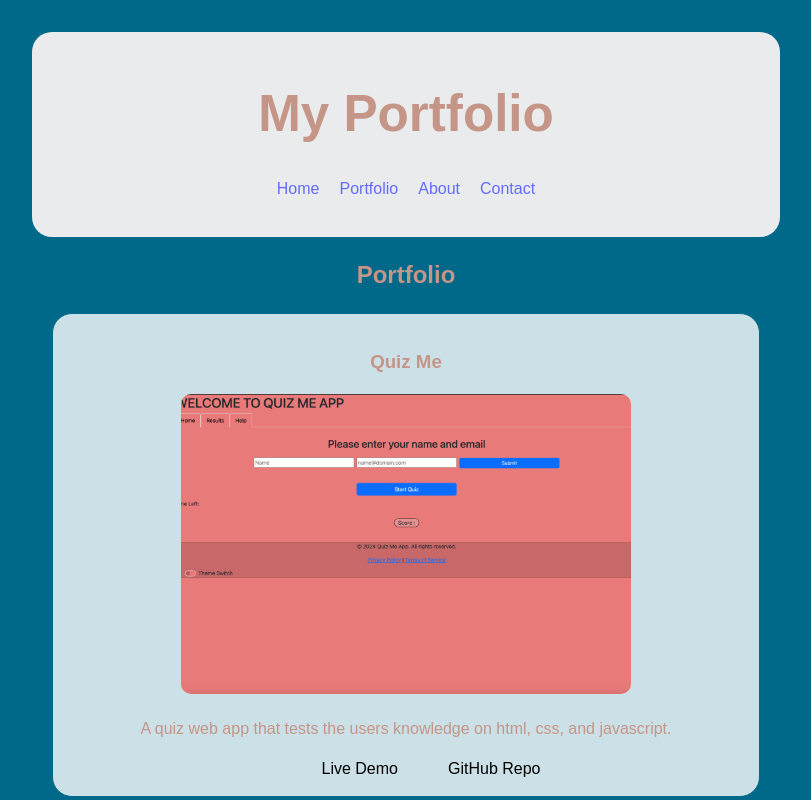
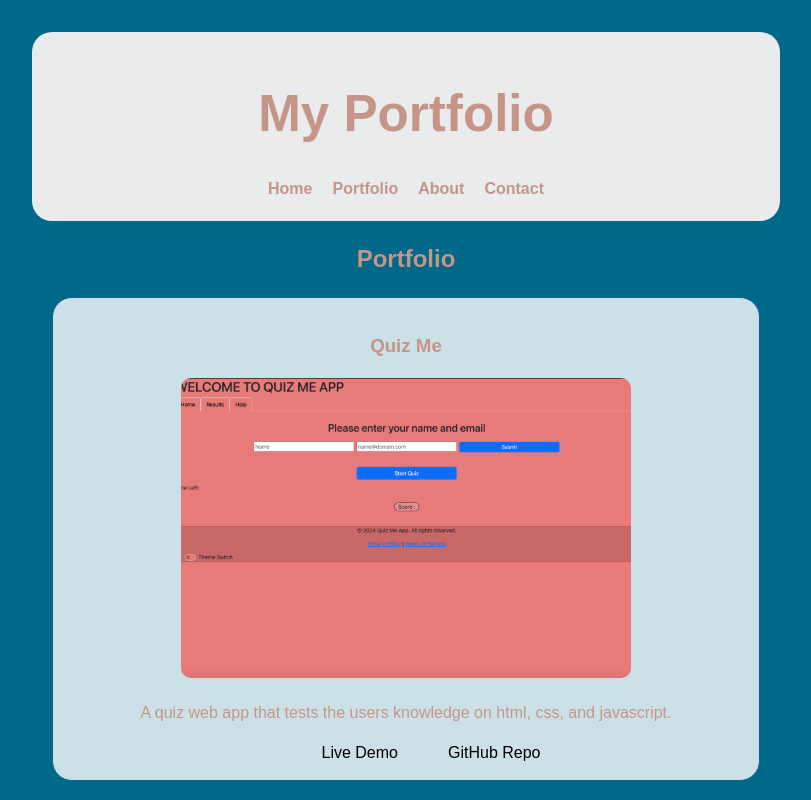
Before and after one commit to kurlee710/react-portfolio-project, a React (Vite) app: page /portfolio in a window 1280 px wide. Shown: the top 800 px of the page, without its empty margins (234-1045 px from the left). Built offline with nearby package versions, Linux system fonts and the light colour scheme.

Commit message:
Made links change color of hover in nav component

```diff
--- a/src/App.css
+++ b/src/App.css
@@ -41,15 +41,17 @@ nav {
   display: flex; /* Display links in a row */
   justify-content: center; /* Center nav items */
   gap: 20px; /* Space between links */
+  color: rgb(197 149 135);
 }
 
 .nav-list a {
   text-decoration: none; /* Remove underline from links */
-  color: rgb(197 149 135) !important; /* Set link color to black */
+  color: rgb(197 149 135); /* Set link color to black */
   font-weight: bold; /* Bold links */
+  transition: color 0.3s ease; /* Smooth transition for color change */
 }
 
-.nav-list a:hover {
+li.nav-list a:hover {
   color: rgb(163, 186, 195); /* Change color on hover */
 }
 
--- a/src/components/Footer.jsx
+++ b/src/components/Footer.jsx
@@ -9,6 +9,7 @@ const Footer = () => {
           style={{
             fontSize: "40px",
             transition: "color 0.3s ease", // Smooth transition effect
+            color: "rgb(234, 235, 237)", // Initial color
           }}
           onMouseEnter={(e) => (e.target.style.color = "rgb(163, 186, 195)")} // Change color on hover
           onMouseLeave={(e) => (e.target.style.color = "rgb(234, 235, 237)")} // Revert back on mouse leave
--- a/src/components/Header.jsx
+++ b/src/components/Header.jsx
@@ -3,7 +3,7 @@ import Navigation from "./Navigation";
 
 const Header = () => {
   return (
-    <header>
+    <header className="header">
       <h1>My Portfolio</h1>
       <Navigation />
     </header>
--- a/src/components/Navigation.jsx
+++ b/src/components/Navigation.jsx
@@ -5,7 +5,7 @@ const Navigation = () => {
   return (
     <nav>
       <ul
-        classname="nav-list"
+        className="nav-list"
         style={{
           listStyleType: "none",
           padding: 0,
```
